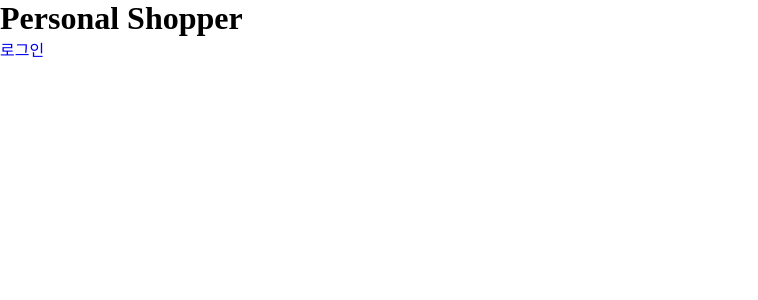
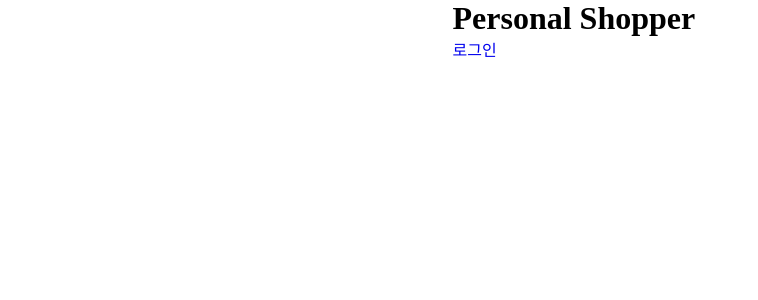
Before and after one commit to PersonalShopperDev/Web-Front-end, a Next.js app: page / in a window 1280 px wide. Shown: the top 300 px of the page, without its empty margins (0-758 px from the left). Built offline with nearby package versions, Linux system fonts and the light colour scheme.

Commit message:
fix: Update default layout

```diff
--- a/sass/global.scss
+++ b/sass/global.scss
@@ -1,17 +1,15 @@
+@use './lib/variables.scss' as variables;
+@use './lib/colors.scss' as colors;
+
 * {
   margin : 0;
   padding : 0;
   box-sizing: border-box;
 }
 
-html {
-  width: 100%;
-  height: 100%;
-}
 body {
-  position: relative;
-  width: 100%;
-  height: 100%;
+  display: flex;
+  justify-content: center;
 }
 
 article, aside, details, figcaption, figure,
@@ -89,3 +87,12 @@ input[type="number"]::-webkit-inner-spin-button {
   -webkit-appearance: none;
   margin: 0;
 }
+
+#__next {
+  position: relative;
+  display: flex;
+  flex-direction: column;
+  width: variables.$width-default;
+  min-height: 100vh;
+  overflow-x: hidden;
+}
--- /dev/null
+++ b/sass/layouts/default.module.scss
@@ -0,0 +1,16 @@
+.header,
+.main {
+    width: inherit;
+}
+
+.main {
+    flex: 1;
+    display: flex;
+    flex-direction: column;
+}
+
+.bottom {
+    position: fixed;
+    bottom: 0;
+    width: inherit;
+}
--- a/src/layouts/default.tsx
+++ b/src/layouts/default.tsx
@@ -1,24 +1,25 @@
 import React from 'react'
+import styles from 'sass/layouts/default.module.scss'
 
 export default function Layout({
   children,
-  Header,
-  Navigation,
+  header,
+  bottom,
 }: {
   children: React.ReactNode
-  Header?: React.ReactNode
-  Navigation?: React.ReactNode
+  header?: React.ReactNode
+  bottom?: React.ReactNode
 }) {
   return (
     <>
-      <header>{Header}</header>
-      <main>{children}</main>
-      <nav>{Navigation}</nav>
+      {header && <header className={styles.header}>{header}</header>}
+      <main className={styles.main}>{children}</main>
+      {bottom && <section className={styles.bottom}>{bottom}</section>}
     </>
   )
 }
 
 Layout.defaultProps = {
-  Header: null,
-  Navigation: null,
+  header: null,
+  bottom: null,
 }
```
